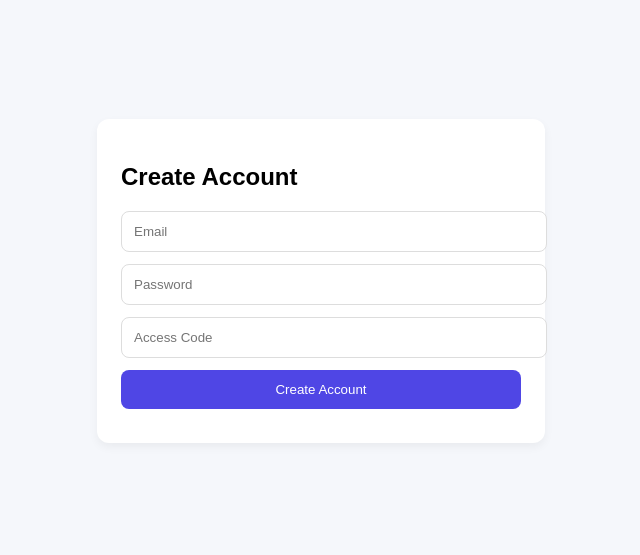
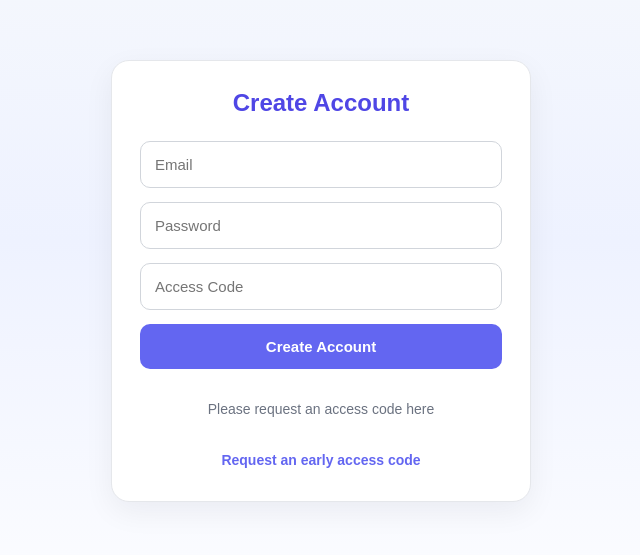
Before and after one commit to fredd248-ship-it/ads-backend-clean, a website: page public/register.html in a window 1280 px wide. Shown: the part 119-674 px from the top of the page, without its empty margins (319-959 px from the left). Drawn offline with Linux system fonts and the light colour scheme.

Commit message:
Add access code request link to register page

```diff
--- a/public/register.html
+++ b/public/register.html
@@ -6,63 +6,150 @@
 <meta name="viewport" content="width=device-width, initial-scale=1.0">
 
 <style>
+
+* {
+  box-sizing: border-box;
+}
+
 body {
   margin: 0;
   font-family: Arial, sans-serif;
-  background: #f5f7fb;
+  background:
+    linear-gradient(to bottom,
+      #f7f9fc 0%,
+      #eef2ff 45%,
+      #ffffff 100%);
   display: flex;
   justify-content: center;
   align-items: center;
-  height: 100vh;
+  min-height: 100vh;
+  padding: 30px 20px;
+}
+
+.page-wrapper {
+  width: 100%;
+  max-width: 420px;
 }
 
 .container {
   background: white;
-  padding: 24px;
-  border-radius: 12px;
+  padding: 28px;
+  border-radius: 18px;
   width: 100%;
-  max-width: 400px;
-  box-shadow: 0 4px 10px rgba(0,0,0,0.05);
+  box-shadow: 0 10px 30px rgba(15,23,42,0.06);
+  border: 1px solid #e5e7eb;
+}
+
+h2 {
+  margin-top: 0;
+  margin-bottom: 24px;
+  text-align: center;
+  color: #4f46e5;
+  font-weight: 600;
 }
 
 input {
   width: 100%;
-  padding: 12px;
-  margin-bottom: 12px;
-  border-radius: 8px;
-  border: 1px solid #ddd;
+  padding: 14px;
+  margin-bottom: 14px;
+  border-radius: 10px;
+  border: 1px solid #d1d5db;
+  font-size: 15px;
+}
+
+input:focus {
+  outline: none;
+  border-color: #6366f1;
+  box-shadow: 0 0 0 3px rgba(99,102,241,0.12);
 }
 
 button {
   width: 100%;
-  padding: 12px;
-  background: #4f46e5;
+  padding: 14px;
+  background: #6366f1;
   color: white;
   border: none;
-  border-radius: 8px;
+  border-radius: 10px;
   cursor: pointer;
+  font-size: 15px;
+  font-weight: bold;
+  transition: 0.25s ease;
+}
+
+button:hover {
+  background: #5558ee;
 }
 
 .error {
-  color: red;
-  margin-top: 10px;
+  color: #dc2626;
+  margin-top: 14px;
+  text-align: center;
+  line-height: 1.6;
 }
+
+/* ACCESS LINK */
+
+.access-request {
+  margin-top: 28px;
+  text-align: center;
+  color: #6b7280;
+  font-size: 14px;
+  line-height: 1.8;
+}
+
+.access-request a {
+  color: #6366f1;
+  text-decoration: none;
+  font-weight: 600;
+  transition: 0.2s ease;
+}
+
+.access-request a:hover {
+  color: #4f46e5;
+  text-decoration: underline;
+}
+
 </style>
 </head>
 
 <body>
 
-<div class="container">
+<div class="page-wrapper">
 
-  <h2>Create Account</h2>
+  <div class="container">
 
-  <input id="email" placeholder="Email">
-  <input id="password" type="password" placeholder="Password">
-  <input id="inviteCode" placeholder="Access Code">
+    <h2>Create Account</h2>
 
-  <button id="registerBtn">Create Account</button>
+    <input id="email" placeholder="Email">
 
-  <div id="error" class="error"></div>
+    <input id="password"
+           type="password"
+           placeholder="Password">
+
+    <input id="inviteCode"
+           placeholder="Access Code">
+
+    <button id="registerBtn">
+      Create Account
+    </button>
+
+    <div id="error" class="error"></div>
+
+    <!-- ACCESS REQUEST -->
+
+    <div class="access-request">
+
+      Please request an access code here
+
+      <br><br>
+
+      <a href="mailto:adssystemnotifications@gmail.com?subject=OutcomeClarity Early Access Request">
+        Request an early access code
+      </a>
+
+    </div>
+
+  </div>
 
 </div>
 
@@ -84,8 +171,10 @@ document.getElementById("registerBtn").addEventListener("click", async () => {
   console.log("SENDING:", { email, inviteCode });
 
   if (!email || !password || !inviteCode) {
+
     errorDiv.innerText = "All fields are required";
     return;
+
   }
 
   btn.disabled = true;
@@ -94,33 +183,45 @@ document.getElementById("registerBtn").addEventListener("click", async () => {
   try {
 
     const res = await fetch(API + "/auth/register", {
+
       method: "POST",
+
       headers: {
         "Content-Type": "application/json"
       },
+
       body: JSON.stringify({
         email,
         password,
         inviteCode
       })
+
     });
 
     const data = await res.json();
 
     if (!res.ok) {
+
       errorDiv.innerText = data.error || "Registration failed";
+
       btn.disabled = false;
       btn.innerText = "Create Account";
+
       return;
+
     }
 
     localStorage.setItem("ads_token", data.token);
+
     window.location.href = "dashboard.html";
 
   } catch (err) {
+
     errorDiv.innerText = "Network error";
+
     btn.disabled = false;
     btn.innerText = "Create Account";
+
   }
 
 });
```
